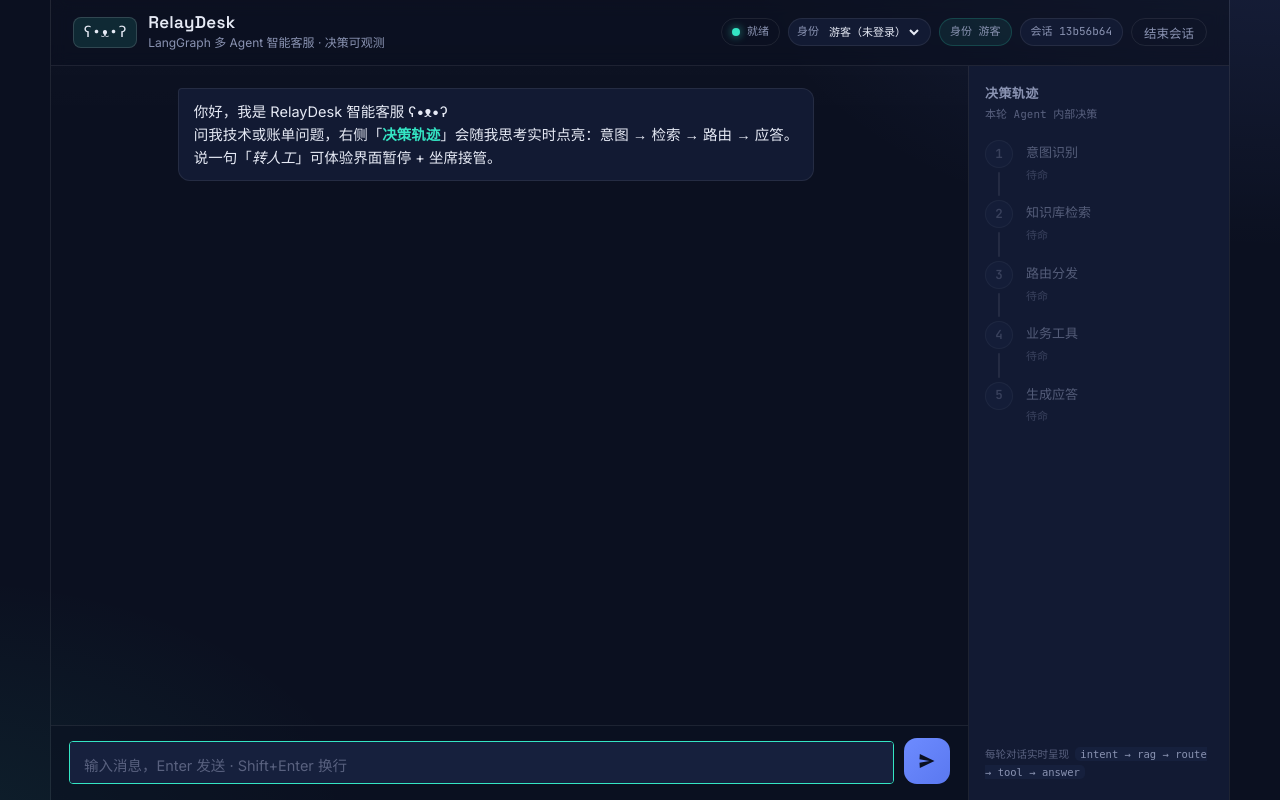
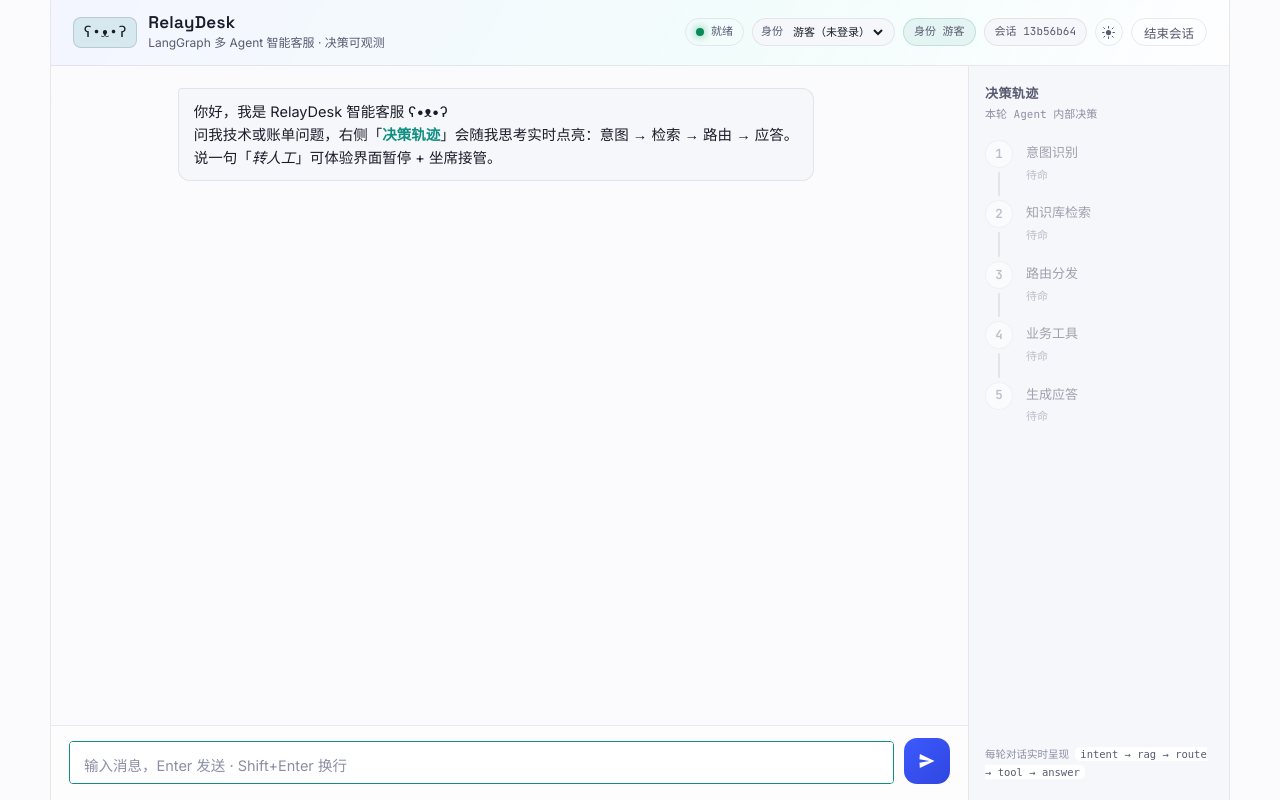
Before and after one commit to Steven2001-LI/relaydesk, a FastAPI app: page / in a window 1280 px wide. Run offline with FastAPI, Linux system fonts and the light colour scheme.

Commit message:
feat(web): 新增亮/暗双主题，亮色为默认主题
:root 存亮色 token 值，:root[data-theme="dark"] 覆盖暗色值；所有原先
绑死暗色色相的字面量 rgba() 改成 color-mix() 动态取色，换主题不用维护
平行色表。新增 js/theme.js 处理主题切换（跟随系统 + 手动覆盖 +
localStorage 持久化），首屏用同步内联脚本防闪白。决策轨迹"已完成"态
文字色从灰改成低饱和青；全局状态灯默认态从青改绿（--success）。

图标切换：SVG 图标用 toggleAttribute("hidden") 而非 .hidden IDL（SVGElement
不反射 .hidden），并补 .theme-toggle__*[hidden]{display:none} 让作者 display
不再压过 [hidden]，太阳/月亮正确互斥。

Co-Authored-By: Claude Sonnet 5 <noreply@anthropic.com>

```diff
--- /dev/null
+++ b/langgraph_cs/web/static/js/theme.js
@@ -0,0 +1,48 @@
+// theme.js —— 主题（亮/暗）切换：读取当前状态、绑定顶栏按钮、持久化到 localStorage。
+//
+// 首屏防闪白的初始 data-theme 设置由 templates/index.html <head> 里的同步内联脚本完成
+// （必须在 CSS 生效前跑完，不能等这个 ES module 异步加载）；这个模块只负责按钮之后的
+// 交互——读取 <html> 上已经设好的 data-theme 来初始化按钮态，不重复做一遍
+// localStorage/系统偏好判断，避免两处逻辑分别判断、以后改一处忘了改另一处。
+
+const THEME_STORAGE_KEY = "relaydesk_theme";
+
+// 纯函数，可在 Node 里直接单测：不是 "dark" 的输入都切成 "dark"，是 "dark" 的切成 "light"。
+export function nextTheme(current) {
+  return current === "dark" ? "light" : "dark";
+}
+
+function currentTheme() {
+  return document.documentElement.getAttribute("data-theme") === "dark" ? "dark" : "light";
+}
+
+function applyTheme(theme, btn) {
+  if (theme === "dark") document.documentElement.setAttribute("data-theme", "dark");
+  else document.documentElement.removeAttribute("data-theme");
+  localStorage.setItem(THEME_STORAGE_KEY, theme);
+
+  btn.setAttribute("aria-pressed", theme === "dark" ? "true" : "false");
+  btn.setAttribute("aria-label", theme === "dark" ? "切换到亮色主题" : "切换到暗色主题");
+  // 注意：图标是 <svg>（SVGElement），不像 HTMLElement 那样反射 `.hidden` IDL 属性，
+  // 直接 `sun.hidden = ...` 只会挂一个无效的 JS expando、不改真实 hidden 属性，图标不会切换。
+  // 用 toggleAttribute（定义在 Element 上，SVG 也生效）显式增删 hidden 属性。
+  const sun = btn.querySelector(".theme-toggle__sun");
+  const moon = btn.querySelector(".theme-toggle__moon");
+  if (sun) sun.toggleAttribute("hidden", theme === "dark");
+  if (moon) moon.toggleAttribute("hidden", theme !== "dark");
+}
+
+function initThemeToggle() {
+  const btn = document.getElementById("btn-theme");
+  if (!btn) return;
+  applyTheme(currentTheme(), btn);
+  btn.addEventListener("click", () => {
+    applyTheme(nextTheme(currentTheme()), btn);
+  });
+}
+
+// 只在浏览器环境自动跑；Node 单测 import 这个文件时 document 不存在，跳过，
+// 只用得到上面导出的 nextTheme。
+if (typeof document !== "undefined") {
+  initThemeToggle();
+}
--- a/langgraph_cs/web/static/style.css
+++ b/langgraph_cs/web/static/style.css
@@ -14,55 +14,130 @@
 */
 
 :root {
-  /* ── 调色板 ── */
-  --bg: #0b1020;          /* 页面底 */
-  --bg-2: #0e1530;        /* 极淡的径向高光叠加用 */
-  --panel: #121a33;       /* 面板/侧栏 */
-  --panel-2: #16203d;     /* 略亮面板（输入框、节点空槽） */
+  /* ── 调色板（亮色 · 默认主题）── */
+  --bg: #fbfbfd;
+  --bg-2: #f1f2f7;
+  --panel: #f6f7fa;
+  --panel-2: #ffffff;
 
-  /* 蓝：用户消息 + 主按钮（PRD 指定 #6D8BFF） */
+  /* 蓝：用户消息 + 主按钮 */
+  --blue: #3d5afe;
+  --blue-2: #2f46e0;
+  --blue-soft: #7686ff;
+
+  /* 青：AI / 决策轨迹进行中(--cyan) / 已完成(--cyan-soft，低饱和) */
+  --cyan: #0f8f82;
+  --cyan-soft: #6bb9b0;
+
+  /* 绿：全局"就绪/成功"状态灯专用，不进决策轨迹（决策轨迹只用青色系） */
+  --success: #0a8a58;
+  --success-bg: rgba(10, 138, 88, .10);
+
+  --ink: #1a1d29;         /* 主文字 */
+  --ink-soft: #565b70;    /* 次要文字 */
+  --ink-faint: #8b8fa3;   /* 更弱文字（占位/待命） */
+  --line: rgba(10, 12, 24, .08);   /* 细边框 */
+  --line-strong: rgba(10, 12, 24, .14);
+
+  /* 橙：转人工 / 警告 / 人工介入 */
+  --seat: #b3690a;
+  --seat-soft: #8a5108;
+  --seat-line: rgba(179, 105, 10, .35);
+  --seat-bg: rgba(179, 105, 10, .08);
+  --seat-2: #cf8324;          /* 按钮渐变深色端 */
+
+  /* 红：错误/危险 */
+  --danger: #c92a2a;
+  --danger-soft: #a61e1e;
+  --danger-line: rgba(201, 42, 42, .30);
+  --danger-bg: rgba(201, 42, 42, .07);
+
+  /* 强调色按钮上的文字色：亮色主题按钮本身是深色系强调色，文字要浅色 */
+  --ink-on-accent: #ffffff;
+
+  /* ── 统一圆角层级 ── */
+  --radius-bubble: 12px;
+  --radius-btn: 13px;
+  --radius-tag: 8px;
+  --radius-panel: 10px;
+
+  /* 字体栈：标题 / 正文 / 等宽数据（两套主题共用，不随主题变） */
+  --font-display: "Space Grotesk", "PingFang SC", "Microsoft YaHei", system-ui, sans-serif;
+  --font-body: "Inter", "PingFang SC", "Hiragino Sans GB", "Microsoft YaHei", system-ui, sans-serif;
+  --font-mono: "JetBrains Mono", ui-monospace, "SFMono-Regular", Menlo, Consolas, monospace;
+
+  /* 辉光：亮色主题关闭（发光在白底上显脏），暗色主题下方覆盖成真的发光值 */
+  --glow-cyan: none;
+  --glow-seat: none;
+
+  /* 顶栏渐变（新增效果，C 方向的少量气质点缀） */
+  --topbar-glow-1: rgba(109, 139, 255, .07);
+  --topbar-glow-2: rgba(52, 229, 196, .055);
+
+  /* 毛玻璃层背景（topbar / composer 半透明+模糊时的底色） */
+  --topbar-wash: rgba(255, 255, 255, .72);
+  --composer-wash: rgba(255, 255, 255, .65);
+
+  /* 零散装饰色（原先绑死暗色字面量，现在改令牌，配合 color-mix() 使用） */
+  --code-bg: rgba(10, 12, 24, .06);
+  --skipped-bg: rgba(10, 12, 24, .035);
+  --scrollbar-thumb: rgba(10, 12, 24, .15);
+  --scrollbar-thumb-hover: rgba(10, 12, 24, .25);
+}
+
+/* ════════════════════════════════════════════════════════════
+   暗色主题：token 值覆盖（Phase 1 原有的深色工程控制台配色，
+   --bg/--panel/--panel-2 三个值比 Phase 1 略深/略分层，
+   --topbar-wash/--composer-wash/--glow-* 是本轮新增或恢复发光）
+   ════════════════════════════════════════════════════════════ */
+:root[data-theme="dark"] {
+  --bg: #0a0c16;
+  --bg-2: #0e1530;
+  --panel: #161a2c;
+  --panel-2: #1a2038;
+
   --blue: #6d8bff;
   --blue-2: #5a78f0;
   --blue-soft: #aab9ff;
 
-  /* 青：AI / 当前步骤 / 成功（PRD 指定 #34E5C4） */
   --cyan: #34e5c4;
   --cyan-soft: #7ef0d9;
 
-  --ink: #e6eaf5;         /* 主文字 */
-  --ink-soft: #8a93b2;    /* 次要文字 */
-  --ink-faint: #59617f;   /* 更弱文字（占位/待命） */
-  --line: rgba(255, 255, 255, .08);   /* 细边框 */
+  --success: #5be8cc;
+  --success-bg: rgba(91, 232, 204, .12);
+
+  --ink: #e6eaf5;
+  --ink-soft: #8a93b2;
+  --ink-faint: #59617f;
+  --line: rgba(255, 255, 255, .08);
   --line-strong: rgba(255, 255, 255, .14);
 
-  /* 橙：转人工 / 警告 / 人工介入 */
   --seat: #ffb454;
   --seat-soft: #ffcd8a;
   --seat-line: rgba(255, 180, 84, .35);
   --seat-bg: rgba(255, 180, 84, .10);
+  --seat-2: #e09238;
 
-  /* ── 统一圆角层级 ── */
-  --radius-bubble: 12px;  /* 气泡 */
-  --radius-btn: 13px;     /* 按钮 12–14 */
-  --radius-tag: 8px;      /* 标签/chip */
-  --radius-panel: 10px;   /* 大面板 8–12 */
-
-  /* 字体栈：标题 / 正文 / 等宽数据 */
-  --font-display: "Space Grotesk", "PingFang SC", "Microsoft YaHei", system-ui, sans-serif;
-  --font-body: "Inter", "PingFang SC", "Hiragino Sans GB", "Microsoft YaHei", system-ui, sans-serif;
-  --font-mono: "JetBrains Mono", ui-monospace, "SFMono-Regular", Menlo, Consolas, monospace;
-
-  /* 辉光（仅当前步骤点亮用青），reduced-motion 下减弱 */
-  --glow-cyan: 0 0 0 1px rgba(52, 229, 196, .5), 0 0 18px rgba(52, 229, 196, .28);
-  --glow-seat: 0 0 0 1px rgba(255, 180, 84, .55), 0 0 18px rgba(255, 180, 84, .3);
-
-  /* ── 补充 token（Phase 1 工程纪律清理新增）── */
   --danger: #ff6b6b;
   --danger-soft: #ff9d9d;
   --danger-line: rgba(255, 107, 107, .35);
   --danger-bg: rgba(255, 107, 107, .1);
-  --seat-2: #e09238;          /* 按钮渐变深色端 */
-  --ink-on-accent: #0b1020;   /* 亮色按钮/渐变上的深色文字；与 --bg 同值但语义不同，不复用 --bg */
+
+  --ink-on-accent: #0b1020;
+
+  --glow-cyan: 0 0 0 1px rgba(52, 229, 196, .5), 0 0 18px rgba(52, 229, 196, .28);
+  --glow-seat: 0 0 0 1px rgba(255, 180, 84, .55), 0 0 18px rgba(255, 180, 84, .3);
+
+  --topbar-glow-1: rgba(109, 139, 255, .13);
+  --topbar-glow-2: rgba(52, 229, 196, .09);
+
+  --topbar-wash: rgba(11, 16, 32, .6);
+  --composer-wash: rgba(11, 16, 32, .5);
+
+  --code-bg: rgba(255, 255, 255, .07);
+  --skipped-bg: rgba(255, 255, 255, .03);
+  --scrollbar-thumb: rgba(255, 255, 255, .12);
+  --scrollbar-thumb-hover: rgba(255, 255, 255, .2);
 }
 
 * { box-sizing: border-box; }
@@ -73,16 +148,21 @@ html, body {
 }
 
 body {
-  background:
-    radial-gradient(900px 520px at 100% -8%, rgba(109, 139, 255, .12) 0%, transparent 60%),
-    radial-gradient(800px 480px at -5% 105%, rgba(52, 229, 196, .08) 0%, transparent 55%),
-    var(--bg);
+  background: var(--bg);
   color: var(--ink);
   font-family: var(--font-body);
   font-size: 15px;
   line-height: 1.6;
   -webkit-font-smoothing: antialiased;
   text-rendering: optimizeLegibility;
+}
+
+/* 暗色主题专属：角落径向高光，亮色主题不需要（mockup 验证过纯色即可） */
+:root[data-theme="dark"] body {
+  background:
+    radial-gradient(900px 520px at 100% -8%, rgba(109, 139, 255, .12) 0%, transparent 60%),
+    radial-gradient(800px 480px at -5% 105%, rgba(52, 229, 196, .08) 0%, transparent 55%),
+    var(--bg);
 }
 
 /* ── 整体：满屏纵向骨架（顶栏 / 系统条 / 主体两栏） ── */
@@ -106,7 +186,9 @@ body {
   gap: 16px;
   padding: 12px 22px;
   border-bottom: 1px solid var(--line);
-  background: rgba(11, 16, 32, .6);
+  background:
+    linear-gradient(120deg, var(--topbar-glow-1), var(--topbar-glow-2) 60%, transparent),
+    var(--topbar-wash);
   backdrop-filter: blur(8px);
 }
 
@@ -118,7 +200,7 @@ body {
   padding: 7px 9px;
   border-radius: var(--radius-tag);
   color: var(--ink);
-  background: rgba(52, 229, 196, .12);
+  background: color-mix(in srgb, var(--cyan) 12%, transparent);
   border: 1px solid var(--line-strong);
   font-family: var(--font-mono);
 }
@@ -167,13 +249,13 @@ body {
   width: 8px;
   height: 8px;
   border-radius: 50%;
-  background: var(--cyan);
-  box-shadow: 0 0 8px rgba(52, 229, 196, .7);
+  background: var(--success);
+  box-shadow: 0 0 8px color-mix(in srgb, var(--success) 70%, transparent);
 }
 /* 推理中用蓝（用户触发的处理流向）；错误红；坐席橙 */
-.status.is-busy .status__dot { background: var(--blue); box-shadow: 0 0 8px rgba(109, 139, 255, .7); animation: pulse 1.1s ease-in-out infinite; }
-.status.is-error .status__dot { background: var(--danger); box-shadow: 0 0 8px rgba(255, 107, 107, .7); }
-.status.is-seat .status__dot { background: var(--seat); box-shadow: 0 0 8px rgba(255, 180, 84, .7); }
+.status.is-busy .status__dot { background: var(--blue); box-shadow: 0 0 8px color-mix(in srgb, var(--blue) 70%, transparent); animation: pulse 1.1s ease-in-out infinite; }
+.status.is-error .status__dot { background: var(--danger); box-shadow: 0 0 8px color-mix(in srgb, var(--danger) 70%, transparent); }
+.status.is-seat .status__dot { background: var(--seat); box-shadow: 0 0 8px color-mix(in srgb, var(--seat) 70%, transparent); }
 
 @keyframes pulse { 50% { opacity: .35; } }
 
@@ -214,8 +296,8 @@ body {
   font-family: var(--font-mono);
   font-size: 11px;
   color: var(--ink-soft);
-  background: rgba(52, 229, 196, .08);
-  border: 1px solid rgba(52, 229, 196, .18);
+  background: color-mix(in srgb, var(--cyan) 8%, transparent);
+  border: 1px solid color-mix(in srgb, var(--cyan) 18%, transparent);
   padding: 0 10px;
   border-radius: 999px;
 }
@@ -235,9 +317,25 @@ body {
   transition: background .15s, border-color .15s, color .15s;
 }
 .btn-ghost:hover {
-  background: rgba(255, 107, 107, .08);
+  background: var(--danger-bg);
   border-color: var(--danger-line);
   color: var(--danger-soft);
+}
+.theme-toggle {
+  width: 28px;
+  padding: 0;
+  justify-content: center;
+}
+.theme-toggle__sun,
+.theme-toggle__moon {
+  display: block;
+}
+/* hidden 属性兜底：上面的 display:block（作者样式，0,1,0）会压过 UA 的
+   [hidden]{display:none}，导致 JS 切换 .hidden 后另一个图标仍显示、太阳/月亮
+   不互斥。显式让 [hidden] 的图标真正隐藏，恢复图标互斥切换。 */
+.theme-toggle__sun[hidden],
+.theme-toggle__moon[hidden] {
+  display: none;
 }
 
 /* ── 转人工系统条（细长、左对齐、低调） ── */
@@ -489,7 +587,7 @@ body {
   gap: 8px;
   padding: 12px 18px 16px;
   border-top: 1px solid var(--line);
-  background: rgba(11, 16, 32, .5);
+  background: var(--composer-wash);
 }
 .composer__row { display: flex; align-items: flex-end; gap: 10px; }
 
@@ -822,9 +920,9 @@ body {
 .messages::-webkit-scrollbar,
 .pipeline::-webkit-scrollbar { width: 8px; }
 .messages::-webkit-scrollbar-thumb,
-.pipeline::-webkit-scrollbar-thumb { background: rgba(255, 255, 255, .12); border-radius: 8px; }
+.pipeline::-webkit-scrollbar-thumb { background: var(--scrollbar-thumb); border-radius: 8px; }
 .messages::-webkit-scrollbar-thumb:hover,
-.pipeline::-webkit-scrollbar-thumb:hover { background: rgba(255, 255, 255, .2); }
+.pipeline::-webkit-scrollbar-thumb:hover { background: var(--scrollbar-thumb-hover); }
 
 /* ════════════════════════════════════════════════════════════
    响应式：窄屏(<900px) pipeline 折叠到对话上方的横向条
--- a/langgraph_cs/web/templates/index.html
+++ b/langgraph_cs/web/templates/index.html
@@ -2,6 +2,13 @@
 <html lang="zh-CN">
 <head>
   <meta charset="UTF-8" />
+  <script>
+    (function () {
+      var saved = localStorage.getItem("relaydesk_theme");
+      var theme = saved || (matchMedia("(prefers-color-scheme: dark)").matches ? "dark" : "light");
+      if (theme === "dark") document.documentElement.setAttribute("data-theme", "dark");
+    })();
+  </script>
   <meta name="viewport" content="width=device-width, initial-scale=1.0" />
   <title>RelayDesk · LangGraph 多 Agent 智能客服</title>
 
@@ -52,6 +59,18 @@
         </label>
         <span class="identity-pill" id="identity-pill" title="当前 demo 身份">身份 游客</span>
         <span class="thread-pill" id="thread-pill" title="当前会话 thread_id">会话 —</span>
+        <button class="btn-ghost theme-toggle" id="btn-theme" type="button"
+                aria-label="切换到暗色主题" aria-pressed="false">
+          <svg class="theme-toggle__sun" viewBox="0 0 24 24" width="15" height="15" aria-hidden="true">
+            <circle cx="12" cy="12" r="4.2" fill="currentColor" />
+            <g stroke="currentColor" stroke-width="1.6" stroke-linecap="round">
+              <path d="M12 2.5v2.4M12 19.1v2.4M4.4 4.4l1.7 1.7M17.9 17.9l1.7 1.7M2.5 12h2.4M19.1 12h2.4M4.4 19.6l1.7-1.7M17.9 6.1l1.7-1.7" />
+            </g>
+          </svg>
+          <svg class="theme-toggle__moon" viewBox="0 0 24 24" width="15" height="15" aria-hidden="true" hidden>
+            <path fill="currentColor" d="M20 14.5A8.5 8.5 0 0 1 9.5 4 8.5 8.5 0 1 0 20 14.5Z" />
+          </svg>
+        </button>
         <button class="btn-ghost" id="btn-new" title="结束当前会话并开启新 thread_id">结束会话</button>
       </div>
     </header>
@@ -151,6 +170,7 @@
     </div>
   </div>
 
+  <script type="module" src="/static/js/theme.js"></script>
   <script type="module" src="/static/app.js"></script>
 </body>
 </html>
```
Also changed, not shown: other parts of langgraph_cs/web/static/style.css (+16 -16 lines), langgraph_cs/web/tests/test_theme.mjs (added, +36 -0 lines).
